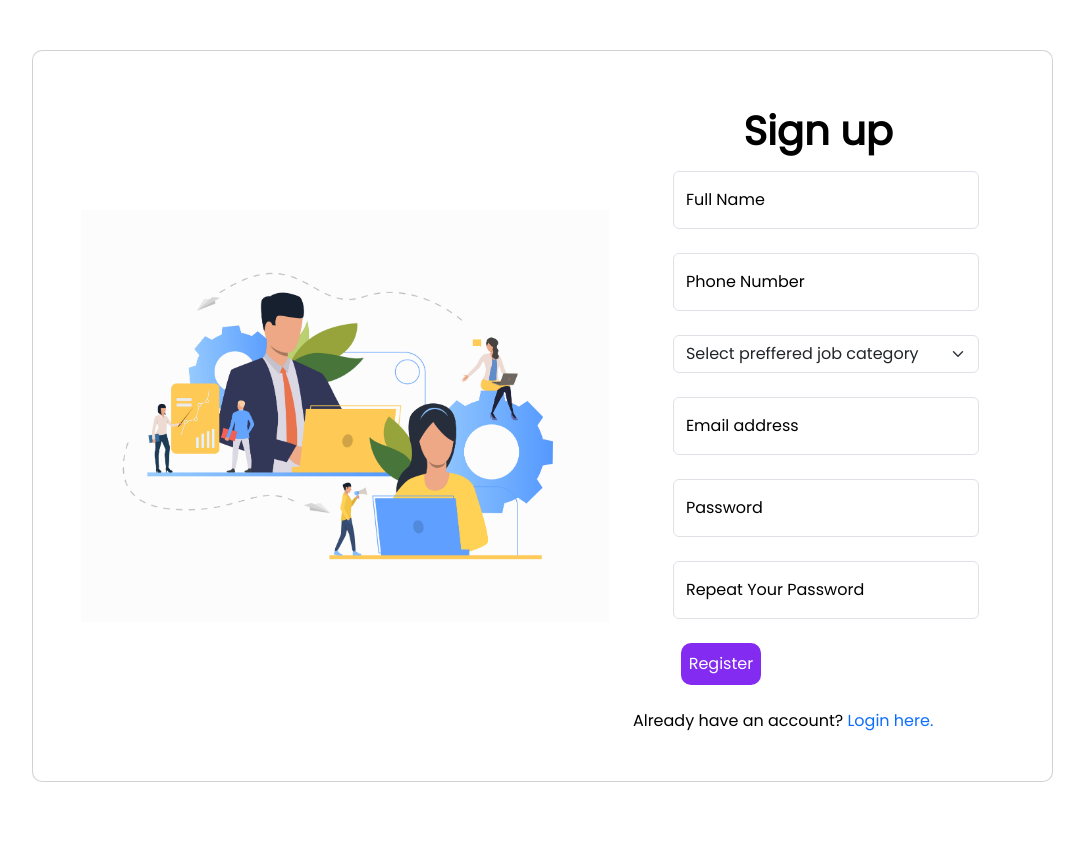
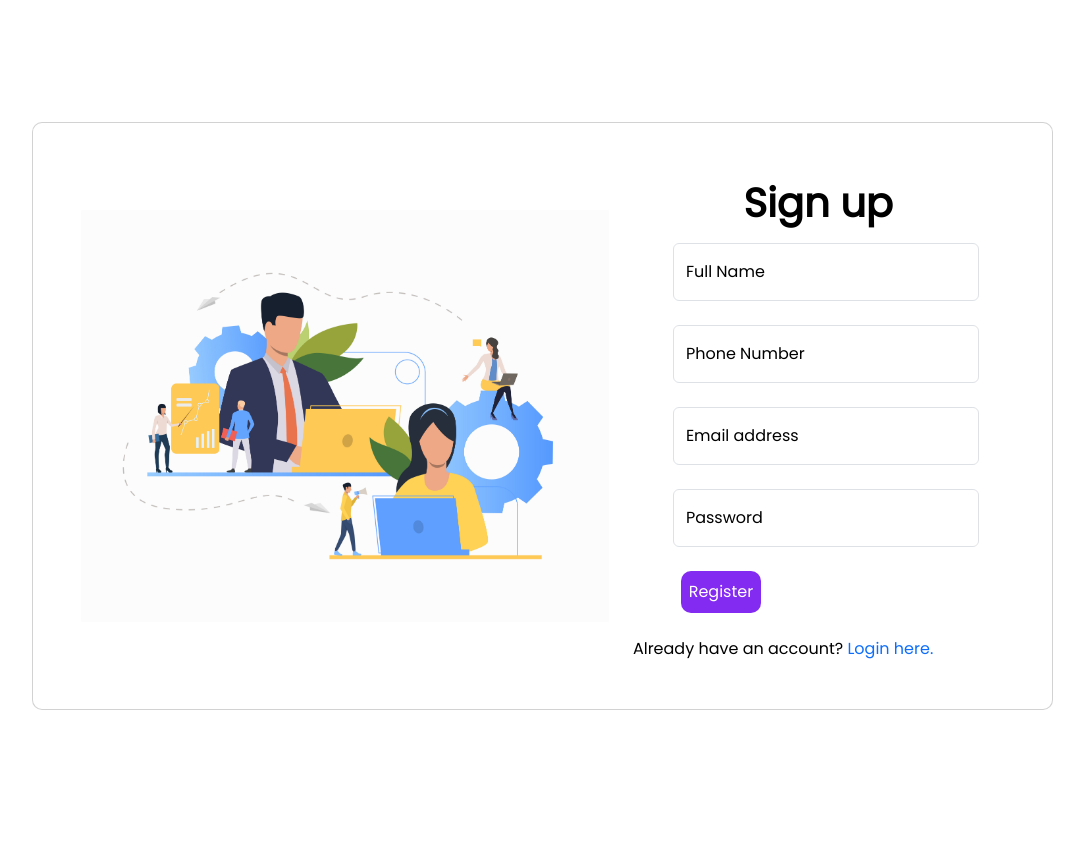
Before and after one commit to chapagainsaugat7/jobportal, a Django app: page /jobseeker/register-job-seeker/ in a window 1280 px wide. Shown: the part 57-916 px from the top of the page, without its empty margins (98-1182 px from the left). Run offline with Django 4.2, Linux system fonts and the light colour scheme; parts of the project's set-up code (start-up, migrations or seed data) failed here and were passed over; some libraries are stand-ins or nearby versions.

Commit message:
Jobseeker form

```diff
--- a/templates/forms/job_seeker.html
+++ b/templates/forms/job_seeker.html
@@ -23,14 +23,14 @@
 
                   <p class="text-center h1 fw-bold mb-3 mx-1 mx-md-3 mt-2">Sign up</p>
 
-                  <form class="mx-1 mx-md-4" method="POST">
+                  <form class="mx-1 mx-md-4" method="POST" action="{% url 'register_jobseeker' %}">
                     {%csrf_token%}
 
                     <div class="d-flex flex-row align-items-center mb-4">
                       <i class="fas fa-user fa-lg me-3 fa-fw"></i>
                       <div class="form-outline form-floating flex-fill mb-0">
-                        <input type="email" class="form-control" name="emp_name" id="jobseeker_name" placeholder="Employer's Name" required>
-                        <label for="employer_name">Full Name</label>
+                        <input type="text" class="form-control" name="jname" id="jname" placeholder="Employer's Name" required>
+                        <label for="jname">Full Name</label>
                         <span id="nameError" class="text-small text-danger fw-bold d-none"></span>
 
                       </div>
@@ -39,28 +39,18 @@
                     <div class="d-flex flex-row align-items-center mb-4">
                       <i class="fas fa-phone fa-lg me-3 fa-fw"></i>
                       <div class="form-outline form-floating flex-fill mb-0">
-                        <input type="text" class="form-control" id="phone_number" name="phone_number" placeholder="Employer's number" required>
-                        <label for="phone_numner">Phone Number</label>
+                        <input type="text" class="form-control" id="jphone" name="jphone" placeholder="Employer's number" required>
+                        <label for="jphone">Phone Number</label>
                         <span id="phoneError" class="text-small text-danger fw-bold d-none"></span>
 
                      </div>
                     </div>
 
                     <div class="d-flex flex-row align-items-center mb-4">
-                        <i class="fas fa-check fa-lg me-3 fa-fw"></i>
-                    <select class="form-select" id="company_type" name="comp_type" aria-label="Types of company" required>
-                        <option value="">Select preffered job category</option>
-                        <option value="IT">IT</option>
-                        <option value="Education">Education</option>
-                        {% comment %} <option value="3">Aru kei</option> {% endcomment %}
-                      </select>
-                      </div>
-
-                    <div class="d-flex flex-row align-items-center mb-4">
                       <i class="fas fa-envelope fa-lg me-3 fa-fw"></i>
                       <div class="form-outline form-floating flex-fill mb-0">
-                        <input type="email" class="form-control" name="job_seeker_email_address" id="email" placeholder="example@example.com" required>
-                        <label for="email">Email address</label>
+                        <input type="email" class="form-control" name="jemail" id="jemail" placeholder="example@example.com" required>
+                        <label for="jemail">Email address</label>
                         <span id="emailError" class="text-small text-danger fw-bold d-none"></span>
                       </div>
                     </div>
@@ -68,23 +58,14 @@
                     <div class="d-flex flex-row align-items-center mb-4">
                       <i class="fas fa-lock fa-lg me-3 fa-fw"></i>
                       <div class="form-outline form-floating flex-fill mb-0">
-                        <input type="password" class="form-control" name="job_seeker_password" id="password" placeholder="Password" required>
-                        <label for="password">Password</label>
+                        <input type="password" class="form-control" name="jpassword" id="jpassword" placeholder="Password" required>
+                        <label for="jpassword">Password</label>
                         <span id="passwordError" class="text-small text-danger fw-bold d-none"></span>
                       </div>
                     </div>
 
-                    <div class="d-flex flex-row align-items-center mb-4">
-                      <i class="fas fa-key fa-lg me-3 fa-fw"></i>
-                      <div class="form-outline form-floating flex-fill mb-0">
-                        <input type="password" id="confirm_password" name="confirm_password" class="form-control" placeholder="Repeat your password" required />
-                        <label  for="confirm_password">Repeat Your Password</label>
-                        <span id="cpasswordError" class="text-small text-danger fw-bold d-none">Hel</span>
-                      </div>
-                    </div>
-
                     <div class="d-flex justify-content-start mx-4 mb-3 mb-lg-4">
-                      <button type="button" id="register_jobseeker" class="btn button py-2">Register</button>
+                      <button type="submit" id="register_jobseeker" class="btn button py-2">Register</button>
                     </div>
 
                   </form>
@@ -109,6 +90,12 @@
   </section>
 {% endblock %}
 
+{% block script %}
+  {% load static %}
+  {% comment %} <script  src="{% static './js/utility.js'%}"></script> {% endcomment %}
+  <script type="module" src = "{% static './js/jobseeker.js'%}" ></script>
+{% endblock script %}
+
 {%block footer%}
   {% include '../components/footer.html'%}
 {%endblock%}
```
